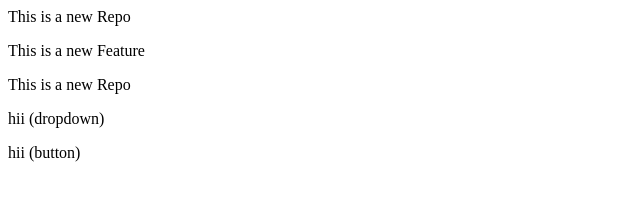
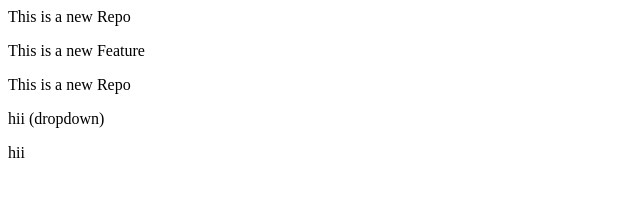
Before and after one commit to anotherUchiha/localRepo, a plain HTML site: page index.html in a window 1280 px wide. Shown: the full height of the page, 0-640 px from the left. Drawn offline with Linux system fonts and the light colour scheme.

Commit message:
dgggdgggd

```diff
--- a/index.html
+++ b/index.html
@@ -2,4 +2,4 @@
 <p>This is a new Feature</p>
 <p>This is a new Repo</p>
 <p>hii (dropdown)</p>
-<p>hii (button)</p>
+<p>hii</p>
```
